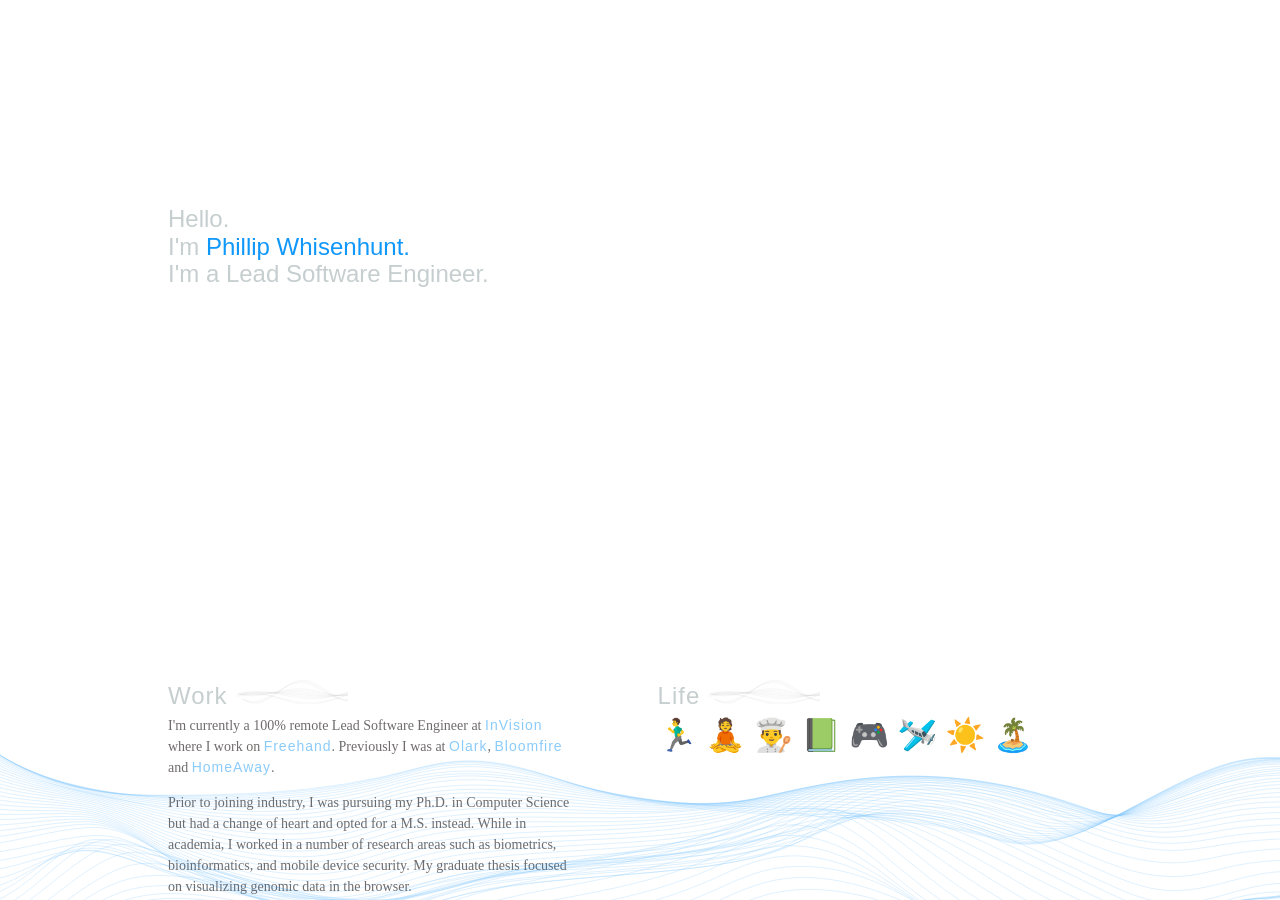
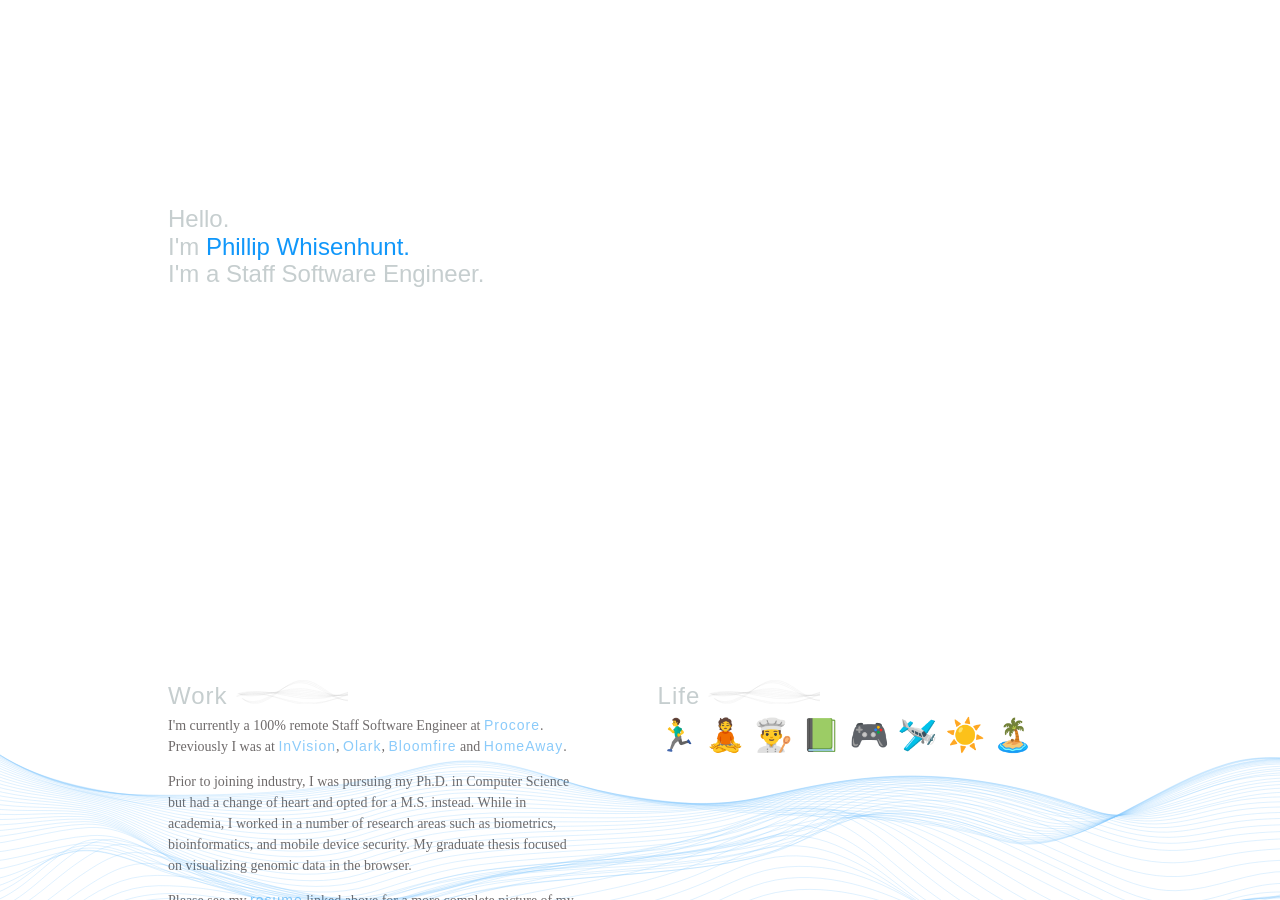
Before and after one commit to pwhisenhunt/pwhisenhunt.github.io, a Jekyll site: the page built from index.html, in a window 1280 px wide and 900 px high, scrolled down 201 px. Built offline with Jekyll 4.4.1, drawn with Linux system fonts in a browser that asks for light colours; some web fonts are replaced.

Commit message:
adding current job at procore.

```diff
--- a/index.html
+++ b/index.html
@@ -9,7 +9,7 @@
         <h1>
             Hello.<br/>
             I'm <span class="heading-emphasis">Phillip Whisenhunt.</span><br/>
-            I'm a Lead Software Engineer.<br/>
+            I'm a Staff Software Engineer.<br/>
         </h1>
     </section>
     <section id="personal-information" class="personal-information">
@@ -17,7 +17,7 @@
             <h2>Work<span class="heading-decoration"></span></h2>
             <div class="information-text">
                 <p>
-                    I'm currently a 100% remote Lead Software Engineer at <a href="https://www.invisionapp.com/" target="_blank" class="in-text-link">InVision</a> where I work on <a href="https://www.invisionapp.com/feature/freehand" target="_blank" class="in-text-link">Freehand</a>. Previously I was at <a href="https://www.olark.com/" target="_blank" class="in-text-link">Olark</a>, <a href="https://bloomfire.com/" target="_blank" class="in-text-link">Bloomfire</a> and <a href="https://www.homeaway.com/" target="_blank" class="in-text-link">HomeAway</a>.
+                    I'm currently a 100% remote Staff Software Engineer at <a href="https://www.procore.com/" target="_blank" class="in-text-link">Procore</a>. Previously I was at <a href="https://www.invisionapp.com/" target="_blank" class="in-text-link">InVision</a>, <a href="https://www.olark.com/" target="_blank" class="in-text-link">Olark</a>, <a href="https://bloomfire.com/" target="_blank" class="in-text-link">Bloomfire</a> and <a href="https://www.homeaway.com/" target="_blank" class="in-text-link">HomeAway</a>.
                 </p>
                 <p>
                    Prior to joining industry, I was pursuing my Ph.D. in Computer Science but had a change of heart and opted for a M.S. instead. While in academia, I worked in a number of research areas such as biometrics, bioinformatics, and mobile device security. My graduate thesis focused on visualizing genomic data in the browser.
```
